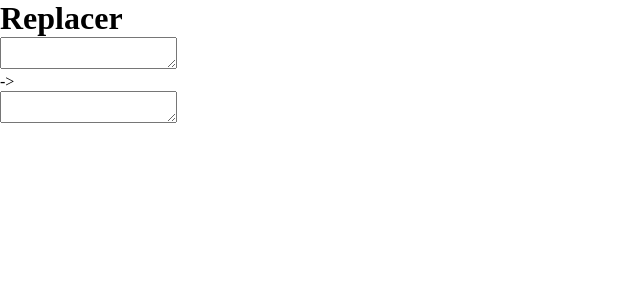
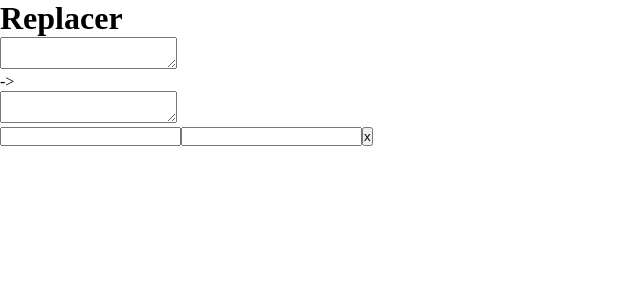
Before and after one commit to jonwang2000/replacer, a React (Create React App) app: page / in a window 1280 px wide. Shown: the top 300 px of the page, without its empty margins (0-640 px from the left). Built offline with nearby package versions, Linux system fonts and the light colour scheme.

Commit message:
Basic framework for rules

```diff
--- a/src/App.js
+++ b/src/App.js
@@ -6,6 +6,7 @@
 import React, { useState } from "react";
 import "./App.css";
 import TextZone from "./components/TextZone";
+import ReplaceRules from "./components/ReplaceRules";
 
 const App = props => {
 	// State for input text
@@ -14,16 +15,22 @@ const App = props => {
 	// Event handler for input
 	const inputHandle = event => {
 		setInputText(event.target.value);
-    };
+	};
 
-    // Output text
-    const output = inputText;
+	// Output text
+	const output = inputText;
 
 	return (
 		<div>
 			<h1>Replacer</h1>
 
-			<TextZone inputText={inputText} inputHandle={inputHandle} outputText={output}/>
+			<TextZone
+				inputText={inputText}
+				inputHandle={inputHandle}
+				outputText={output}
+			/>
+
+			<ReplaceRules />
 		</div>
 	);
 };
--- a/src/components/ReplaceRules.js
+++ b/src/components/ReplaceRules.js
@@ -1 +1,15 @@
+/*
+ *  ReplaceRules contains the interface for all rules, including add and clear all.
+ */
 import React from "react";
+import Rule from "./Rule";
+
+const ReplaceRules = props => {
+	return (
+		<div>
+			<Rule />
+		</div>
+	);
+};
+
+export default ReplaceRules;
--- /dev/null
+++ b/src/components/Rule.js
@@ -0,0 +1,15 @@
+/*
+ *  Rule contains a single rule: the input, the output, and the delete button
+ */
+
+import React from "react";
+
+const Rule = props => {
+	return <div>
+        <input/>
+        <input/>
+        <button>x</button>
+    </div>;
+};
+
+export default Rule;
```
